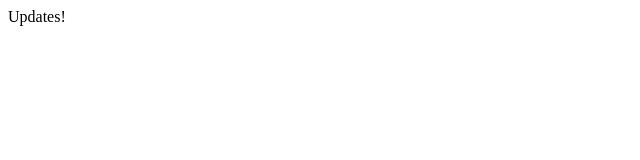
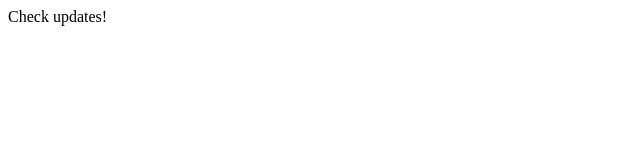
Before and after one commit to Loramisautova/react-ex-1, a React (Create React App) app: page / in a window 1280 px wide. Shown: the top 160 px of the page, without its empty margins (0-640 px from the left). Built offline with nearby package versions, Linux system fonts and the light colour scheme.

Commit message:
Update App.js

```diff
--- a/src/App.js
+++ b/src/App.js
@@ -3,7 +3,7 @@ import React from "react";
 export default function App() {
   return (
     <div>
-      Updates!
+      Check updates!
     </div>
   );
 }
```
